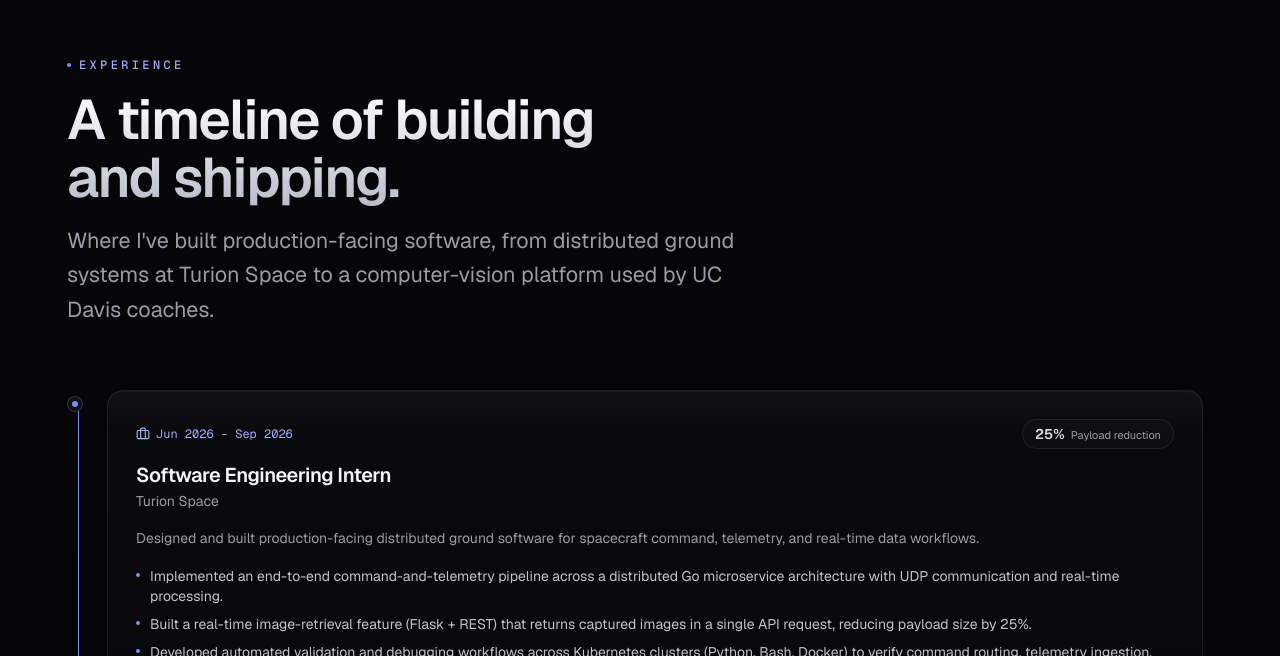
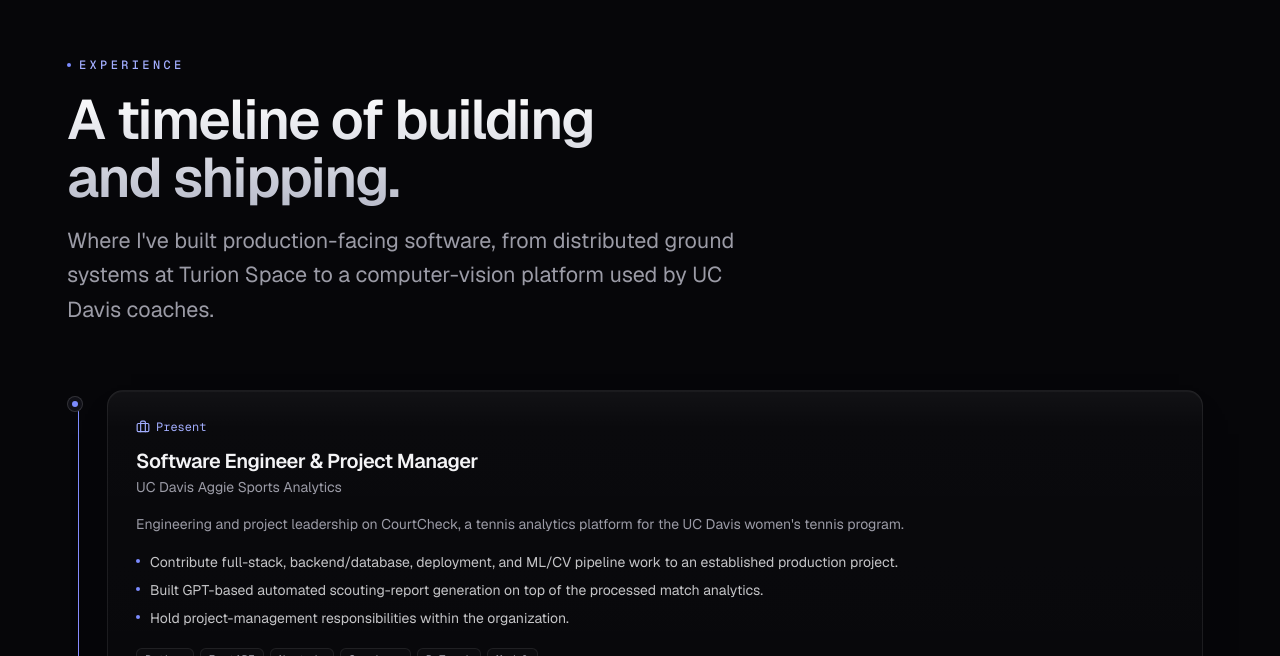
Before and after one commit to AnikMajumdar/personalWebsite, a Next.js app: page / in a window 1280 px wide. Shown: the part 3220-3876 px from the top of the page. Built offline with nearby package versions, Linux system fonts and the light colour scheme; no server answers.

Commit message:
feat: add #include Davis, eKadence, and OSI Digital roles; order experience chronologically

```diff
--- a/src/data/experience.ts
+++ b/src/data/experience.ts
@@ -13,6 +13,21 @@
 }
 
 export const experience: Experience[] = [
+  {
+    id: "asa",
+    role: "Software Engineer & Project Manager",
+    org: "UC Davis Aggie Sports Analytics",
+    period: "Present",
+    kind: "work",
+    summary:
+      "Engineering and project leadership on CourtCheck, a tennis analytics platform for the UC Davis women's tennis program.",
+    achievements: [
+      "Contribute full-stack, backend/database, deployment, and ML/CV pipeline work to an established production project.",
+      "Built GPT-based automated scouting-report generation on top of the processed match analytics.",
+      "Hold project-management responsibilities within the organization.",
+    ],
+    stack: ["Python", "FastAPI", "Next.js", "Supabase", "PyTorch", "Modal"],
+  },
   {
     id: "turion",
     role: "Software Engineering Intern",
@@ -40,6 +55,16 @@
     metric: { value: "25%", label: "Payload reduction" },
   },
   {
+    id: "include-fullstack",
+    role: "Full Stack Developer",
+    org: "#include Davis",
+    period: "Sep 2025 - Jun 2026",
+    kind: "work",
+    summary: "Built a marketplace platform for engineers.",
+    achievements: [],
+    stack: [],
+  },
+  {
     id: "xiphi",
     role: "Software Engineering Intern",
     org: "Xiphi.ai",
@@ -56,19 +81,39 @@
     metric: { value: "10%", label: "Lower latency" },
   },
   {
-    id: "asa",
-    role: "Software Engineer & Project Manager",
-    org: "UC Davis Aggie Sports Analytics",
-    period: "Present",
+    id: "include-frontend",
+    role: "Frontend Developer",
+    org: "#include Davis",
+    period: "Jan 2025 - Sep 2025",
+    kind: "work",
+    summary: "Created the Aggie Pier Mentoring platform.",
+    achievements: [],
+    stack: [],
+  },
+  {
+    id: "ekadence",
+    role: "Intern",
+    org: "eKadence",
+    period: "Jun 2022 - Aug 2022",
+    kind: "work",
+    summary: "Researched, designed, developed, and tested new product ideas.",
+    achievements: [
+      "Created a calendar filter, a To-Do widget, and a hypothetical grader, allowing students to create hypothetical assignments to determine the impact on their grades.",
+    ],
+    stack: [],
+  },
+  {
+    id: "osi-digital",
+    role: "Intern",
+    org: "OSI Digital",
+    period: "Jun 2021 - Aug 2021",
     kind: "work",
     summary:
-      "Engineering and project leadership on CourtCheck, a tennis analytics platform for the UC Davis women's tennis program.",
+      "Developed integrations between enterprise business systems using Postman and Dell Boomi, streamlining data exchange and automation.",
     achievements: [
-      "Contribute full-stack, backend/database, deployment, and ML/CV pipeline work to an established production project.",
-      "Built GPT-based automated scouting-report generation on top of the processed match analytics.",
-      "Hold project-management responsibilities within the organization.",
+      "Performed API development and testing, improving system interoperability and reducing manual data processing.",
     ],
-    stack: ["Python", "FastAPI", "Next.js", "Supabase", "PyTorch", "Modal"],
+    stack: ["Postman", "Dell Boomi"],
   },
   {
     id: "education",
```
